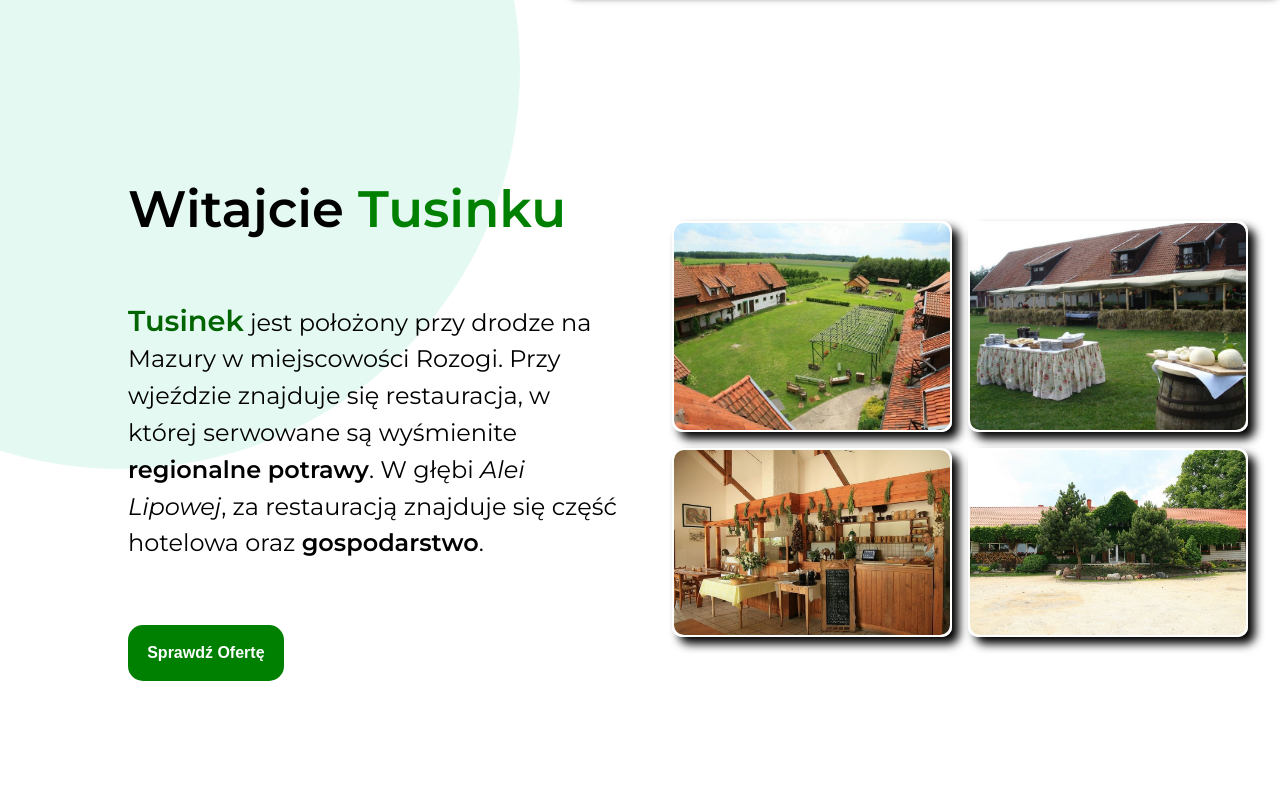
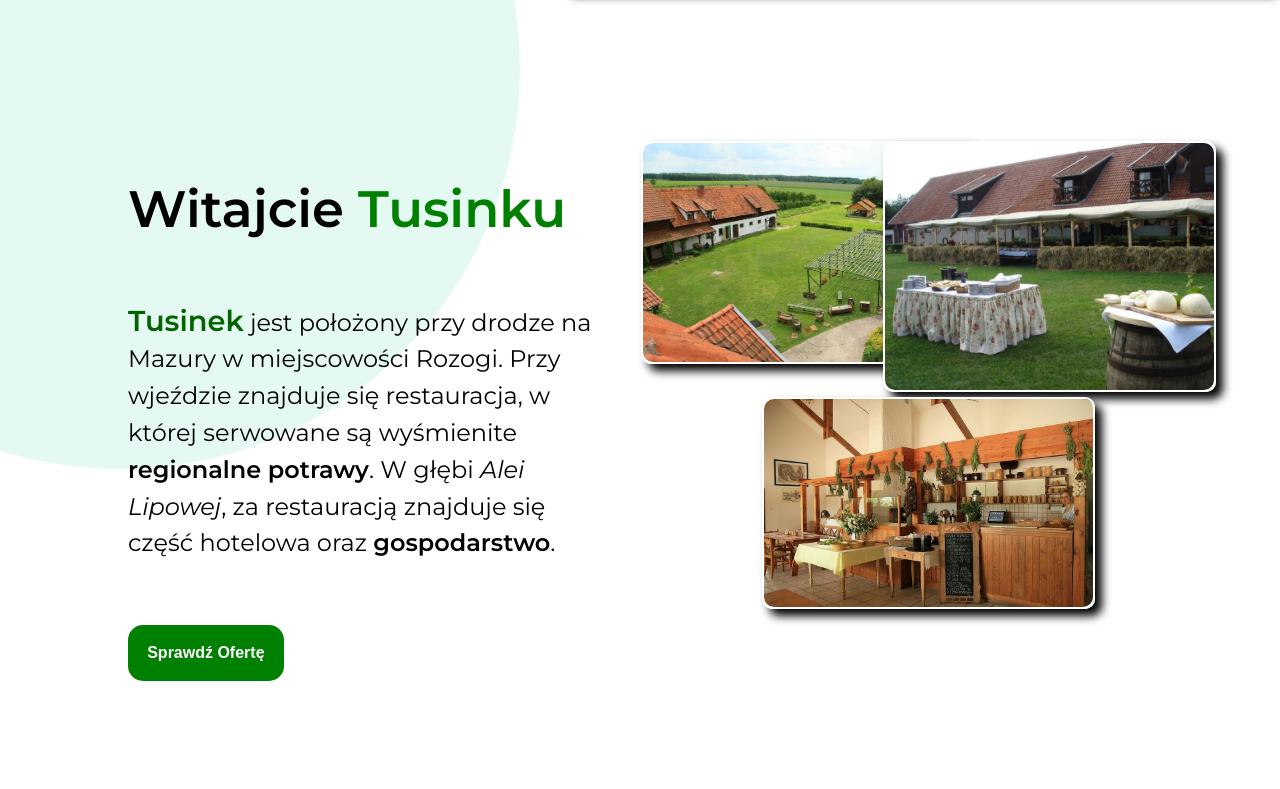
Before and after one commit to Karol-Zysk/Zajazd_Tusinek, a Next.js app: page / in a window 1280 px wide. Shown: the part 771-1560 px from the top of the page. Built offline with nearby package versions, Linux system fonts and the light colour scheme.

Commit message:
Intro layout change, image animation added

```diff
--- a/components/Intro/Intro.module.css
+++ b/components/Intro/Intro.module.css
@@ -1,6 +1,6 @@
 .container {
   width: 100%;
-  height: calc(100vh );
+  height: calc(100vh);
   position: relative;
   display: flex;
 }
@@ -14,14 +14,15 @@
   justify-content: space-around;
   position: relative;
 }
-.imagesCard {
+.images_card {
   width: 50%;
-  height: min-content;
-  display: grid;
+  height: 80%;
+  position: relative;
   grid-template-columns: auto auto;
   grid-gap: 1rem;
   padding: 2rem;
   align-self: center;
+  margin-right: 5%;
 }
 
 .title {
@@ -50,26 +51,28 @@
   width: max-content;
 }
 
-.imageWrapper {
+.image_wrapper {
   box-shadow: 7px 7px 10px black;
   display: flex;
   border-radius: 10px;
-  transition: 300ms ease-in-out;
   border: 2px solid white;
   overflow: hidden;
+  position: absolute;
+  width: 55%;
 
 }
-.imageWrapper:hover{
-  transform: scale(1.01);
+.image_wrapper:hover {
+  transform: scale(1.05);
+
+  transition: 300ms ease-in-out;
+  z-index: 199;
 }
-
-
 
 .image {
   border-radius: 10px;
+  position: absolute;
   cursor: pointer;
   transition: 300ms ease-in-out;
-
 }
 .image:hover {
   border-radius: 0;
--- a/components/Intro/Intro.tsx
+++ b/components/Intro/Intro.tsx
@@ -1,5 +1,6 @@
 import React from "react";
 import styles from "./Intro.module.css";
+import { motion, Variants } from "framer-motion";
 import Image from "next/image";
 import introImage1 from "../../public/images/intro/introImage1.jpg";
 import introImage2 from "../../public/images/intro/introImage2.jpg";
@@ -8,6 +9,17 @@
 import Circle from "../Circle/Circle";
 
 const images = [introImage1, introImage2, introImage3, introImage4];
+
+const imageAnimate = {
+  offscreen: { x: 0, y: 200, opacity: 0 },
+  onscreen: {
+    x: 0,
+    y: 0,
+    opacity: 1,
+
+    transition: { type: "spring",  duration: 1.2 },
+  },
+};
 
 const Intro = () => {
   return (
@@ -18,28 +30,58 @@
           Witajcie<span className={styles.brand}> Tusinku</span>
         </h1>
         <p className={styles.description}>
-          <b style={{fontSize: "1.8rem", color: "darkgreen"}}>Tusinek</b> jest położony przy drodze na Mazury w
-          miejscowości Rozogi. Przy wjeździe znajduje się restauracja, w której
-          serwowane są wyśmienite <b>regionalne potrawy</b>. W głębi{" "}
-          <i>Alei Lipowej</i>, za restauracją znajduje się część hotelowa oraz{" "}
-          <b>gospodarstwo</b>.
+          <b style={{ fontSize: "1.8rem", color: "darkgreen" }}>Tusinek</b> jest
+          położony przy drodze na Mazury w miejscowości Rozogi. Przy wjeździe
+          znajduje się restauracja, w której serwowane są wyśmienite{" "}
+          <b>regionalne potrawy</b>. W głębi <i>Alei Lipowej</i>, za restauracją
+          znajduje się część hotelowa oraz <b>gospodarstwo</b>.
         </p>
         <button className={styles.button}>Sprawdź Ofertę</button>
       </div>
-      <div className={styles.imagesCard}>
-        {images.map((img, index) => {
-          return (
-            <div key={index} className={styles.imageWrapper}>
-              <Image
-                alt="Tusinek"
-                objectFit="fill"
-                src={img}
-                className={styles.image}
-              />
-            </div>
-          );
-        })}
-      </div>
+      <motion.div
+        className={styles.images_card}
+        transition={{ staggerChildren: 0.4 }}
+        initial={"offscreen"}
+        whileInView={"onscreen"}
+        viewport={{ once: false, amount: 0.2 }}
+      >
+        <motion.div
+          variants={imageAnimate}
+          className={styles.image_wrapper}
+          style={{ left: `5%`, top: ` 5%` }}
+        >
+          <Image
+            alt="Tusinek"
+            objectFit="fill"
+            src={introImage1}
+            className={styles.image}
+          />
+        </motion.div>
+        <motion.div
+          variants={imageAnimate}
+          className={styles.image_wrapper}
+          style={{ left: `45%`, top: `5% ` }}
+        >
+          <Image
+            alt="Tusinek"
+            objectFit="fill"
+            src={introImage2}
+            className={styles.image}
+          />
+        </motion.div>
+        <motion.div
+          variants={imageAnimate}
+          className={styles.image_wrapper}
+          style={{ left: `25%`, top: ` 45%` }}
+        >
+          <Image
+            alt="Tusinek"
+            objectFit="fill"
+            src={introImage3}
+            className={styles.image}
+          />
+        </motion.div>
+      </motion.div>
     </div>
   );
 };
```
